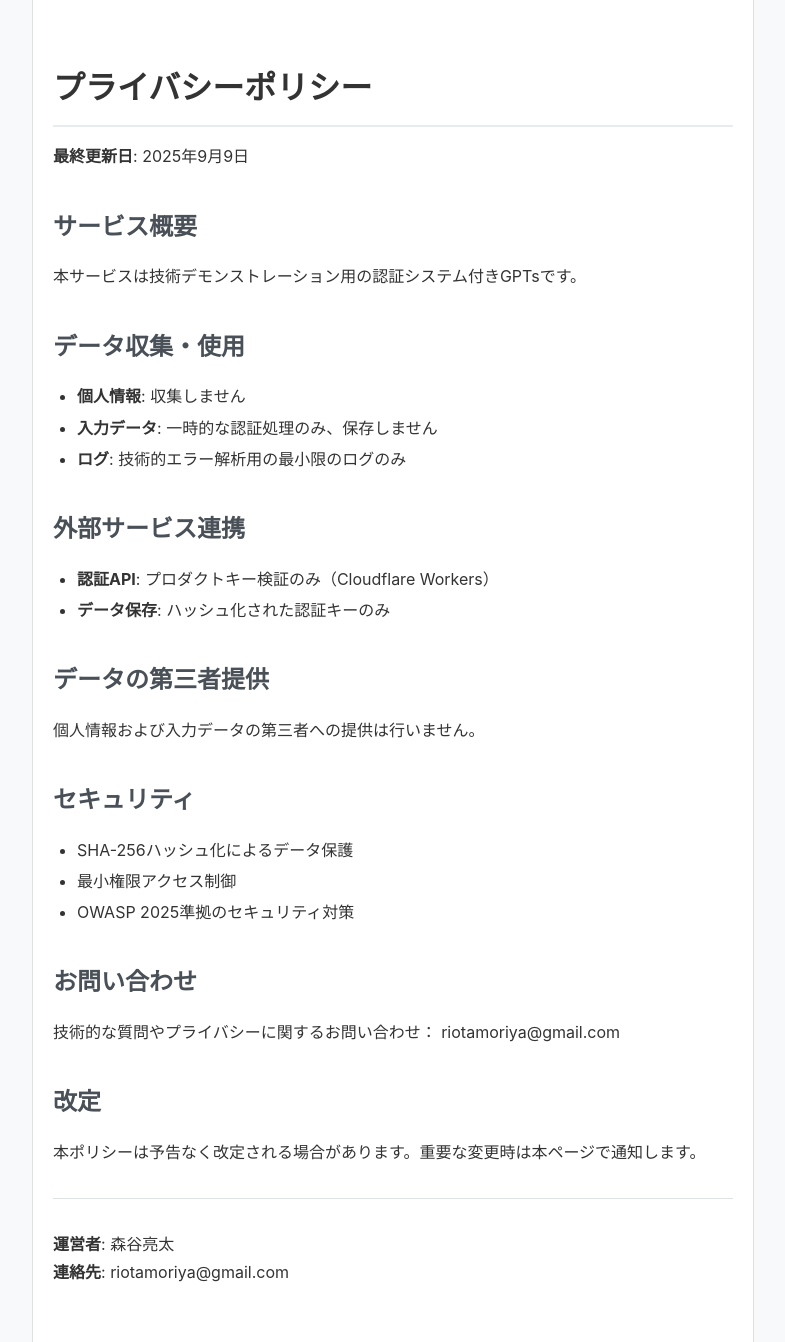
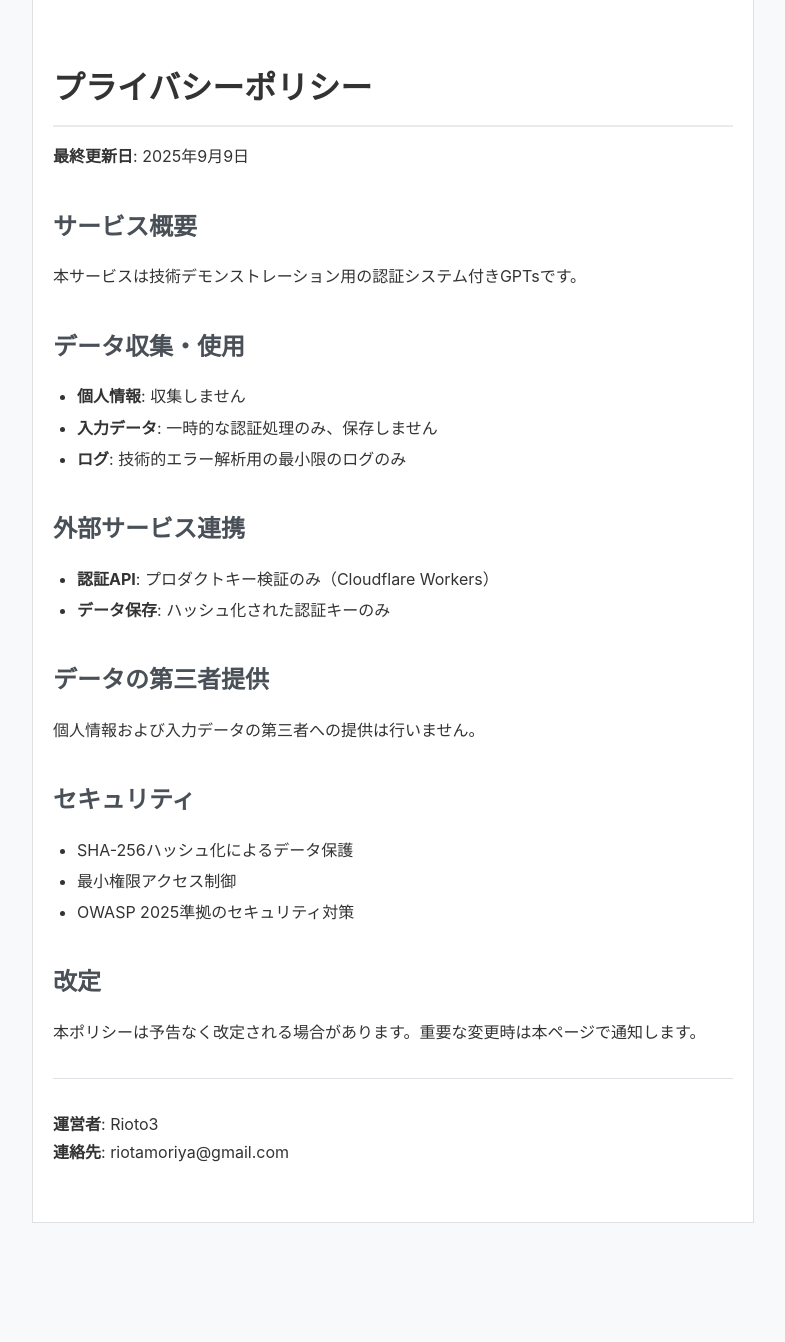
Before and after one commit to Rioto3/docs, a Jekyll site: the page built from auth-my-gpt-privacy-policy.md, in a window 1280 px wide. Shown: the whole page, without its empty margins (247-1032 px from the left). Built offline with Jekyll 4.4.1, drawn with Linux system fonts in a browser that asks for light colours; our own code applies the rules of GitHub Pages for plain Markdown files; after the commit the page ends 1222 px from its top, so only the background shows below that.

Commit message:
Update auth-my-gpt-privacy-policy.md

```diff
--- a/auth-my-gpt-privacy-policy.md
+++ b/auth-my-gpt-privacy-policy.md
@@ -22,13 +22,9 @@
 - 最小権限アクセス制御
 - OWASP 2025準拠のセキュリティ対策
 
-## お問い合わせ
-技術的な質問やプライバシーに関するお問い合わせ：
-riotamoriya@gmail.com
-
 ## 改定
 本ポリシーは予告なく改定される場合があります。重要な変更時は本ページで通知します。
 
 ---
-**運営者**: 森谷亮太
+**運営者**: Rioto3
 **連絡先**: riotamoriya@gmail.com
```
